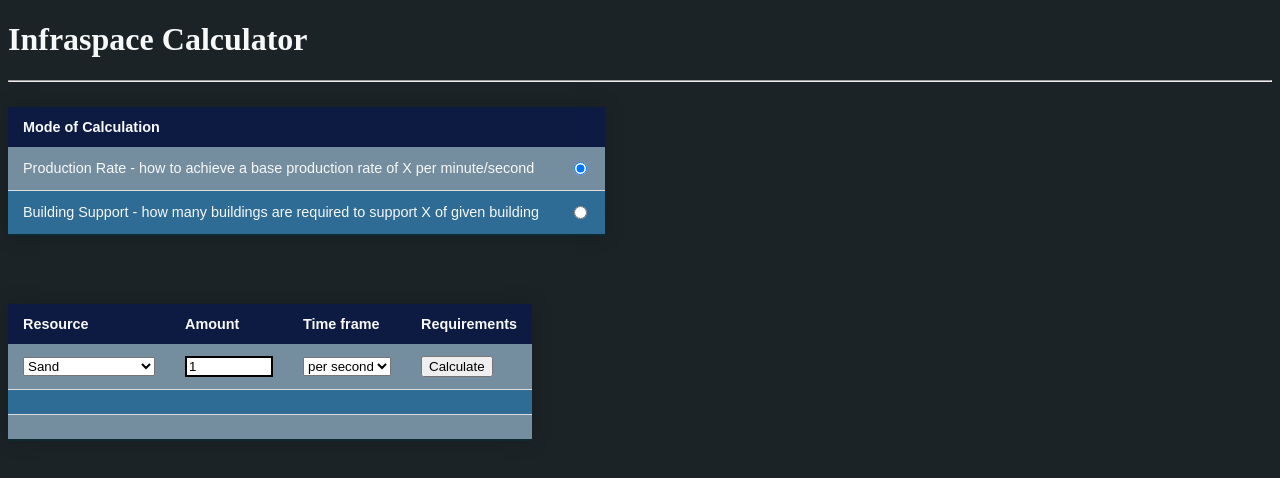
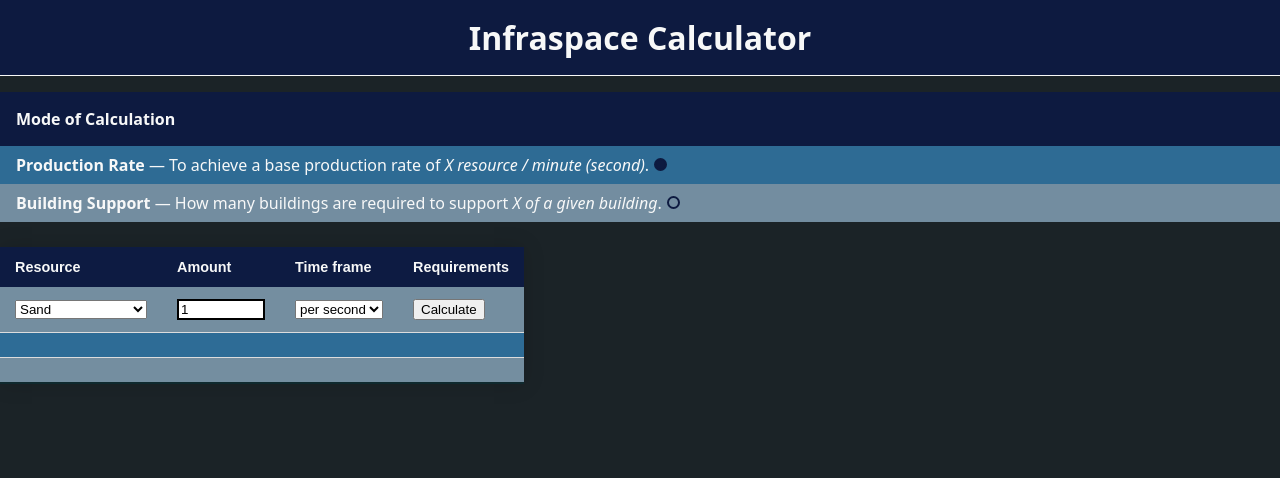
Before and after one commit to DevLab2425/infracalc, a plain HTML site: page index.html in a window 1280 px wide. Drawn offline with Linux system fonts and the light colour scheme.

Commit message:
update MoC form

```diff
--- a/index.html
+++ b/index.html
@@ -9,35 +9,33 @@
 </head>
 
 <body>
-  <h1>Infraspace Calculator</h1>
+    <header>
+      <h1>Infraspace Calculator</h1>
+    </header>
 
-  <hr />
-
-  <table class="styled-table">
-    <thead>
-      <tr>
-        <th>Mode of Calculation</th>
-        <th>&nbsp;</th>
-      </tr>
-    </thead>
-    <tbody>
-      <tr>
-        <td>Production Rate - how to achieve a base production rate of X per minute/second</td>
-        <td>
-          <input type="radio" name="mode" value="rate" checked />
-        </td>
-        </td>
-      </tr>
-      <tr>
-        <td>Building Support - how many buildings are required to support X of given building</td>
-        <td>
-          <input type="radio" name="mode" value="building" />
-        </td>
-      </tr>
-    </tbody>
-  </table>
-
-  <br />
+    <section>
+      <div>
+        <form id="mode-calc-form">
+          <legend>Mode of Calculation</legend>
+          <div class="radio-wrapper">
+            <label for="rateRadio">
+              <strong>Production Rate</strong>&nbsp;&mdash;&nbsp;To achieve a base production rate of <em>X resource / minute&NonBreakingSpace;(second)</em>.
+            </label>
+            <div>
+              <input type="radio" name="mode" id="rateRadio" value="rate" checked />
+            </div>
+          </div>
+          <div class="radio-wrapper">
+            <label for="buildingRadio">
+              <strong>Building Support</strong>&nbsp;&mdash;&nbsp;How many buildings are required to support <em>X of a given building</em>.
+            </label>
+            <div>
+              <input type="radio" name="mode" id="buildingRadio" value="building" />
+            </div>
+          </div>
+        </form>
+      </div>
+    </section>
 
   <div id="building_calculation" style="display:none;">
     <table class="styled-table">
--- a/infra-calc-styles.css
+++ b/infra-calc-styles.css
@@ -1,3 +1,72 @@
+/* Global */
+:root{
+  font-size: 16px;
+  font-family: system-ui, -apple-system, 'Open Sans', 'Helvetica Neue', sans-serif;
+  --header-bg-color: hsl(224, 67%, 15%);
+  --odd-bg-color: hsl(205, 19%, 54%);
+  --even-bg-color: hsl(204, 53%, 38%);
+}
+
+body {
+  background: hsl(200, 18%, 13%);
+  color: hsl(180, 7%, 97%);
+  margin: 0;
+  padding: 0;
+}
+
+h1, h2, h3, h4, h5, h6 {
+  margin: 0;
+  padding: 0;
+}
+
+h1 { font-size: 2.5rem; }
+
+/* Header */
+header {
+  background-color: var(--header-bg-color);
+  border-bottom: 1px solid;
+  padding: 1em;
+  display: flex;
+  justify-content: center;
+}
+
+header > h1 {
+  font-size: 2.0rem;
+}
+
+section {
+  margin: 1em 0;
+}
+
+/* Mode Calculation Form */
+#mode-calc-form legend {
+  font-weight: bold;
+  background-color: var(--header-bg-color);
+  padding: 1em;
+}
+
+#mode-calc-form .radio-wrapper {
+  padding: .5em 1em;
+  display: flex;
+  background-color: var(--odd-bg-color);
+}
+#mode-calc-form .radio-wrapper:nth-child(even) {
+  background-color: var(--even-bg-color);
+}
+
+#mode-calc-form input[type="radio"] {
+  appearance: none;
+  width: 1em;
+  height: 1em;
+  border: 2px solid var(--header-bg-color);
+  border-radius: 50%;
+}
+#mode-calc-form input[type="radio"]:checked{
+  background-color: var(--header-bg-color);
+}
+
+/* End Mode Calculation Form */
+
 input:invalid {
   border: 2px dashed red;
 }
@@ -41,8 +110,3 @@ input:valid {
 .styled-table tbody tr:last-of-type {
   border-bottom: 2px solid #0f292e;
 }
-
-body {
-  background: #1b2327;
-  color: #F7F8F8;
-}
```
